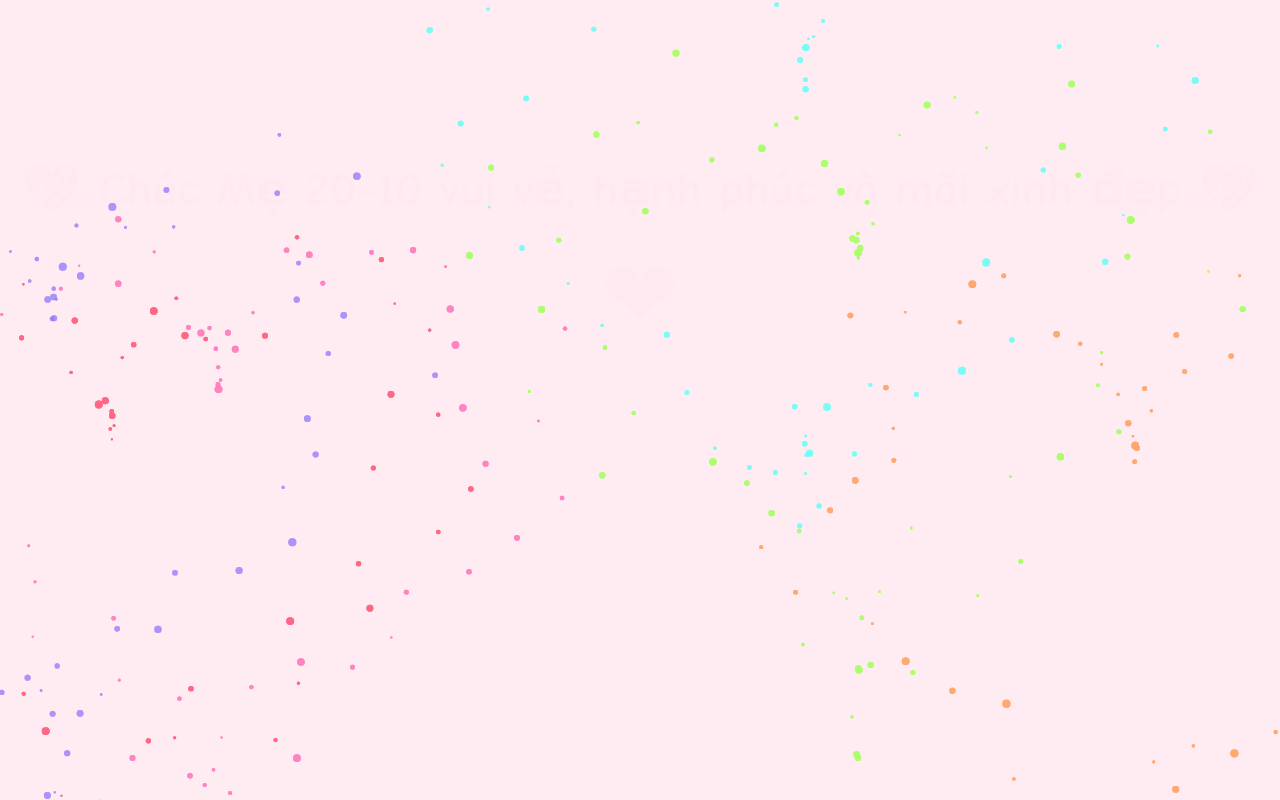
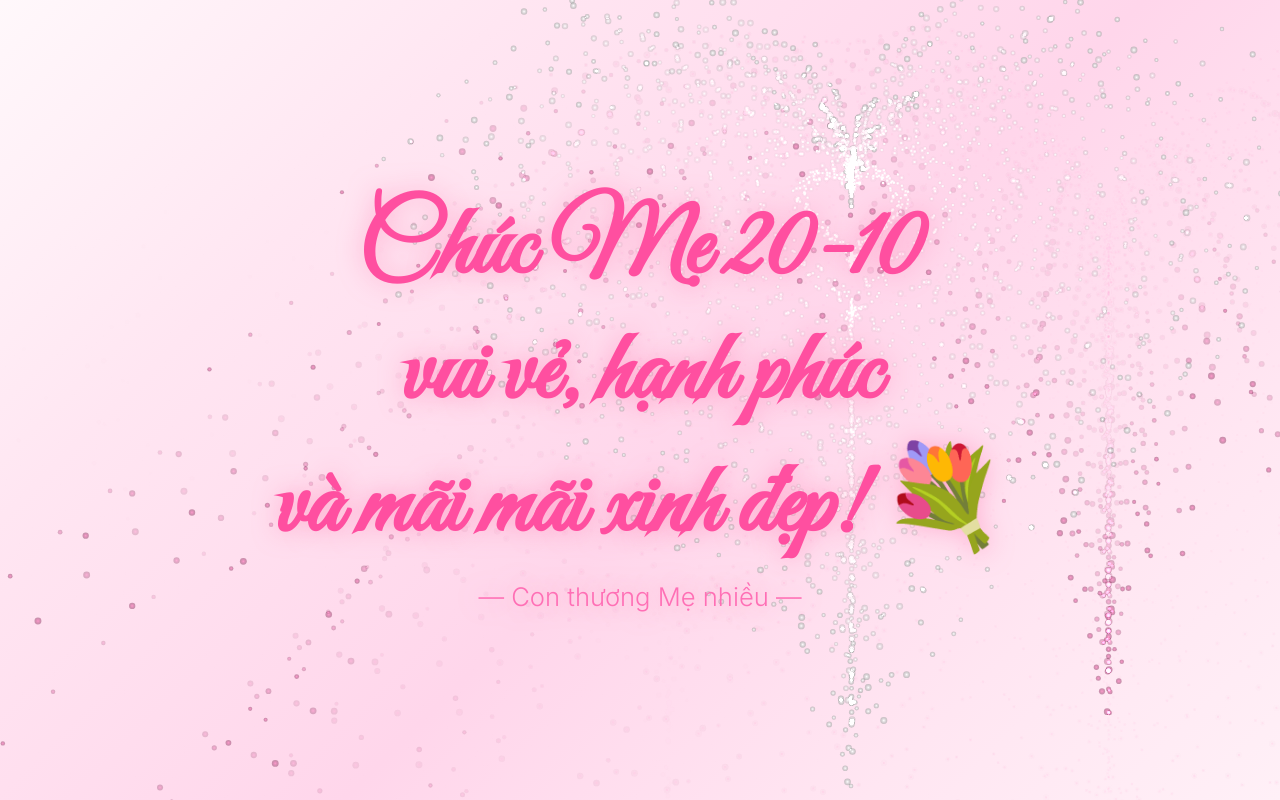
Before and after one commit to LaPhonte-1126/https-yourname.github.io-mother-day-card, a plain HTML site: page index.html in a window 1280 px wide. Drawn offline with Linux system fonts and the light colour scheme; animation ran at ten frames a second.

Commit message:
index.html
Refactor HTML structure and styles for improved layout and design.

```diff
--- a/index.html
+++ b/index.html
@@ -1,166 +1,139 @@
-<!DOCTYPE html>
+<!doctype html>
 <html lang="vi">
 <head>
-<meta charset="UTF-8">
-<meta name="viewport" content="width=device-width, initial-scale=1.0">
-<title>Chúc Mẹ 20-10 💖</title>
+<meta charset="utf-8" />
+<meta name="viewport" content="width=device-width,initial-scale=1" />
+<title>Chúc Mẹ 20-10 💗</title>
+<link rel="preconnect" href="https://fonts.googleapis.com">
+<link rel="preconnect" href="https://fonts.gstatic.com" crossorigin>
+<link href="https://fonts.googleapis.com/css2?family=Great+Vibes&family=Inter:wght@300;600&display=swap" rel="stylesheet">
 <style>
-  html, body {
-    margin: 0;
-    padding: 0;
-    overflow: hidden;
-    height: 100%;
-    background: radial-gradient(circle at center, #ffe6f0 0%, #ffd6e8 40%, #ffcce0 70%, #ffe6f0 100%);
-    font-family: 'Comic Sans MS', cursive, sans-serif;
-    color: #c2185b;
-    text-align: center;
+  *{box-sizing:border-box;margin:0;padding:0}
+  html,body{height:100%;overflow:hidden}
+  body{
+    font-family:'Inter',sans-serif;
+    background: linear-gradient(135deg, #fff8fb 0%, #ffe6f2 25%, #ffd6eb 55%, #ffe6f2 80%, #fff0f7 100%);
+    background-attachment:fixed;
+    color:#ff2e83;
   }
-
-  h1 {
-    margin-top: 20vh;
-    font-size: 3em;
-    animation: glow 3s infinite alternate;
+  canvas{
+    position:fixed;inset:0;
+    width:100%;height:100%;
+    z-index:1;
   }
-
-  @keyframes glow {
-    from { text-shadow: 0 0 10px #fff, 0 0 20px #ff80ab, 0 0 30px #ff4081; }
-    to { text-shadow: 0 0 20px #fff, 0 0 40px #f06292, 0 0 60px #ec407a; }
+  .hero{
+    position:fixed;inset:0;
+    display:flex;flex-direction:column;
+    align-items:center;justify-content:center;
+    text-align:center;
+    text-shadow:0 0 25px rgba(255,130,180,0.5);
+    z-index:5;
   }
-
-  canvas {
-    position: absolute;
-    top: 0;
-    left: 0;
+  h1{
+    font-family:'Great Vibes',cursive;
+    font-size:clamp(40px,8vw,100px);
+    color:#ff4fa0;
   }
-
-  .heart {
-    color: #e91e63;
-    font-size: 5em;
-    margin-top: 20px;
-    animation: beat 1s infinite alternate;
-  }
-
-  @keyframes beat {
-    from { transform: scale(1); }
-    to { transform: scale(1.2); }
+  p{
+    font-size:clamp(16px,2vw,26px);
+    color:#ff6fb5;
+    margin-top:10px;
   }
 </style>
 </head>
 <body>
-  <h1>💖 Chúc Mẹ 20-10 vui vẻ, hạnh phúc và mãi xinh đẹp 💖</h1>
-  <div class="heart">❤</div>
 <canvas id="fireworks"></canvas>
+<div class="hero">
+  <h1>Chúc Mẹ 20-10<br>vui vẻ, hạnh phúc<br>và mãi mãi xinh đẹp! 💐</h1>
+  <p>— Con thương Mẹ nhiều —</p>
+</div>
+<audio id="bgm" src="music.mp3" preload="auto" loop></audio>
+<script>
+/* ==== Pháo hoa trái tim rực rỡ (đuôi sáng mềm, lung linh) ==== */
+const canvas=document.getElementById("fireworks"),ctx=canvas.getContext("2d");
+let w,h;
+function resize(){
+  w=canvas.width=innerWidth*devicePixelRatio;
+  h=canvas.height=innerHeight*devicePixelRatio;
+  ctx.scale(devicePixelRatio,devicePixelRatio);
+}
+resize();
+addEventListener("resize",resize);
 
-  <!-- 🎵 Nhạc nền có hiệu ứng fade-in / fade-out -->
-  <audio id="bgm" preload="auto" loop>
-    <source src="https://cdn.pixabay.com/download/audio/2023/02/28/audio_8c96b9a6c2.mp3?filename=romantic-piano-melody-140929.mp3" type="audio/mpeg">
-  </audio>
-
-  <script>
-  // --- Hiệu ứng pháo hoa hình trái tim ---
-  const canvas = document.getElementById('fireworks');
-  const ctx = canvas.getContext('2d');
-  let w, h;
-  function resize() {
-    w = canvas.width = window.innerWidth;
-    h = canvas.height = window.innerHeight;
+class Particle{
+  constructor(x,y,vx,vy,color,size){
+    this.x=x;this.y=y;this.vx=vx;this.vy=vy;
+    this.color=color;this.life=1;this.size=size;
+    this.trail=[];this.maxTrail=10;
   }
-  window.addEventListener('resize', resize);
-  resize();
-
-  function heartShape(t) {
-    const x = 16 * Math.pow(Math.sin(t), 3);
-    const y = -(13 * Math.cos(t) - 5 * Math.cos(2*t) - 2 * Math.cos(3*t) - Math.cos(4*t));
-    return [x, y];
+  update(dt){
+    this.trail.push({x:this.x,y:this.y,life:this.life});
+    if(this.trail.length>this.maxTrail)this.trail.shift();
+    this.vy+=280*dt;
+    this.x+=this.vx*dt;this.y+=this.vy*dt;
+    this.life-=dt*0.4;
   }
-
-  class Particle {
-    constructor(x, y, color) {
-      this.x = x; this.y = y;
-      this.color = color;
-      this.alpha = 1;
-      this.size = Math.random() * 3 + 1;
+  draw(ctx){
+    const grad=ctx.createRadialGradient(this.x,this.y,0,this.x,this.y,this.size*3);
+    grad.addColorStop(0,this.color);
+    grad.addColorStop(1,"transparent");
+    ctx.fillStyle=grad;
+    ctx.beginPath();ctx.arc(this.x,this.y,this.size,0,2*Math.PI);ctx.fill();
+    // Đuôi sáng nhẹ
+    for(let i=0;i<this.trail.length;i++){
+      const t=this.trail[i];
+      ctx.globalAlpha=t.life*this.life*0.4;
+      ctx.fillStyle=this.color;
+      ctx.fillRect(t.x-1,t.y-1,2,2);
     }
-    draw() {
-      ctx.globalAlpha = this.alpha;
-      ctx.fillStyle = this.color;
-      ctx.beginPath();
-      ctx.arc(this.x, this.y, this.size, 0, Math.PI * 2);
-      ctx.fill();
-    }
-    update() {
-      this.alpha -= 0.02;
+    ctx.globalAlpha=1;
   }
 }
 
-  let particles = [];
+function heartShape(t){
+  const x=16*Math.sin(t)**3;
+  const y=13*Math.cos(t)-5*Math.cos(2*t)-2*Math.cos(3*t)-Math.cos(4*t);
+  return {x:x/18,y:-y/18};
+}
 
-  function createHeartFirework() {
-    const cx = Math.random() * w;
-    const cy = Math.random() * h * 0.5 + h * 0.2;
-    const color = `hsl(${Math.random()*360}, 100%, 70%)`;
-    for (let t = 0; t < Math.PI * 2; t += 0.1) {
-      const [hx, hy] = heartShape(t);
-      const scale = 15 + Math.random()*10;
-      const px = cx + hx * scale;
-      const py = cy + hy * scale;
-      particles.push(new Particle(px, py, color));
+let particles=[];
+let last=performance.now(),timer=0;
+const colors=["#ff4081","#ff99cc","#ff66b3","#ffcce6","#fff"];
+function spawnHeart(){
+  const cx=Math.random()*innerWidth*0.8+innerWidth*0.1;
+  const cy=Math.random()*innerHeight*0.4+innerHeight*0.2;
+  const color=colors[Math.floor(Math.random()*colors.length)];
+  const n=320,spd=420+Math.random()*180;
+  for(let i=0;i<n;i++){
+    const t=(i/n)*Math.PI*2;
+    const p=heartShape(t);
+    const vx=p.x*spd*(0.8+Math.random()*0.4);
+    const vy=p.y*spd*(0.8+Math.random()*0.4);
+    particles.push(new Particle(cx,cy,vx,vy,color,2+Math.random()*1.5));
   }
 }
-
-  function animate() {
-    ctx.fillStyle = 'rgba(255, 230, 240, 0.15)';
-    ctx.fillRect(0, 0, w, h);
-    particles.forEach((p, i) => {
-      p.draw(); p.update();
-      if (p.alpha <= 0) particles.splice(i, 1);
-    });
+function animate(now){
+  const dt=(now-last)/1000;last=now;
+  ctx.globalCompositeOperation="destination-out";
+  ctx.fillStyle="rgba(255,250,255,0.3)";
+  ctx.fillRect(0,0,innerWidth,innerHeight);
+  ctx.globalCompositeOperation="lighter";
+  timer-=dt;
+  if(timer<=0){spawnHeart();timer=1.3;}
+  for(let i=particles.length-1;i>=0;i--){
+    const p=particles[i];
+    p.update(dt);
+    if(p.life<=0)particles.splice(i,1);
+    else p.draw(ctx);
+  }
   requestAnimationFrame(animate);
 }
+requestAnimationFrame(animate);
 
-  setInterval(createHeartFirework, 800);
-  animate();
-
-  // --- Hiệu ứng nhạc fade-in / fade-out ---
-  const bgm = document.getElementById("bgm");
-  let fadeInterval;
-
-  function fadeIn(audio, duration=4000){
-    audio.volume=0;
-    const step=0.02;
-    clearInterval(fadeInterval);
-    fadeInterval=setInterval(()=>{
-      if(audio.volume<1){
-        audio.volume=Math.min(1, audio.volume+step);
-      } else clearInterval(fadeInterval);
-    }, duration*step);
-  }
-
-  function fadeOut(audio, duration=3000){
-    const step=0.02;
-    clearInterval(fadeInterval);
-    fadeInterval=setInterval(()=>{
-      if(audio.volume>0){
-        audio.volume=Math.max(0, audio.volume-step);
-      } else{
-        clearInterval(fadeInterval);
-        audio.pause();
-      }
-    }, duration*step);
-  }
-
-  (async()=>{
-    try{
-      await bgm.play();
-      fadeIn(bgm);
-    }catch{
-      window.addEventListener("pointerdown",()=>{
-        bgm.play().then(()=>fadeIn(bgm));
-      },{once:true});
-    }
-  })();
-
-  window.addEventListener("beforeunload",()=>fadeOut(bgm));
+/* ===== Nhạc: auto play hoặc chạm ===== */
+const bgm=document.getElementById("bgm");
+(async()=>{try{await bgm.play();}catch{}})();
+window.addEventListener("pointerdown",()=>bgm.play().catch(()=>{}),{once:true});
 </script>
 </body>
 </html>
```
Lines whose indentation alone changed are shown as unchanged.
